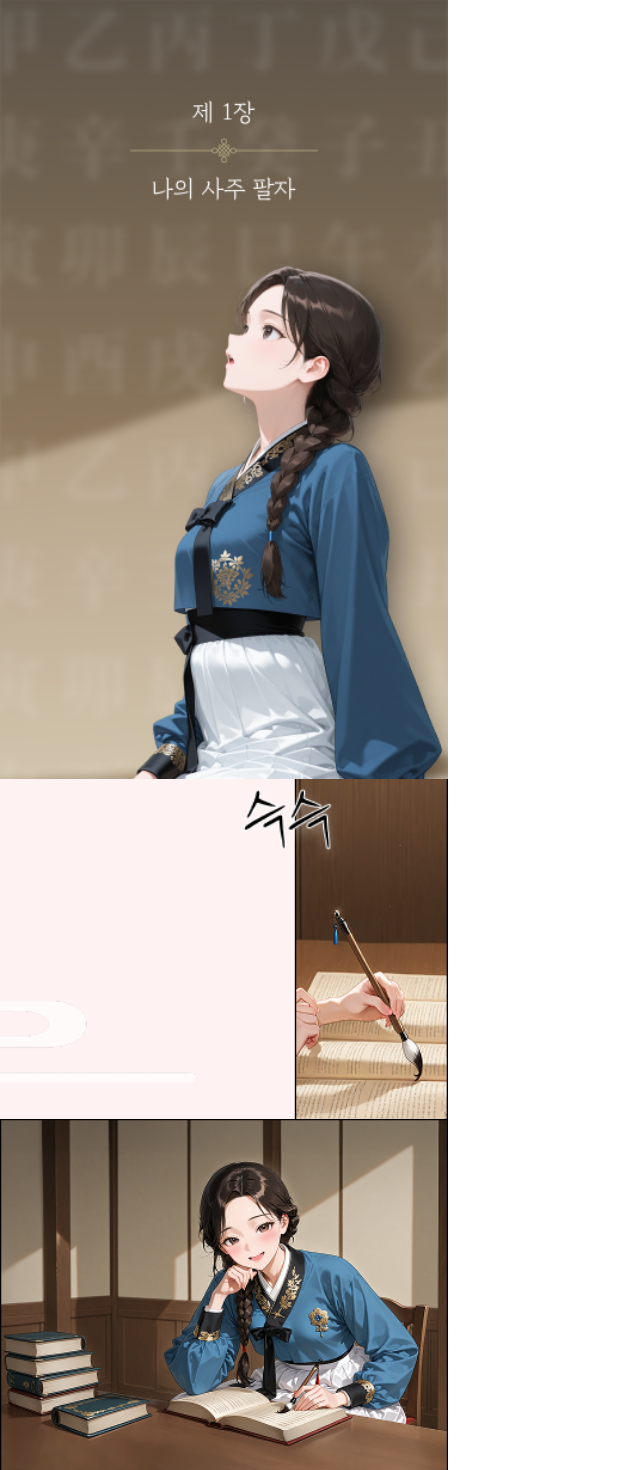
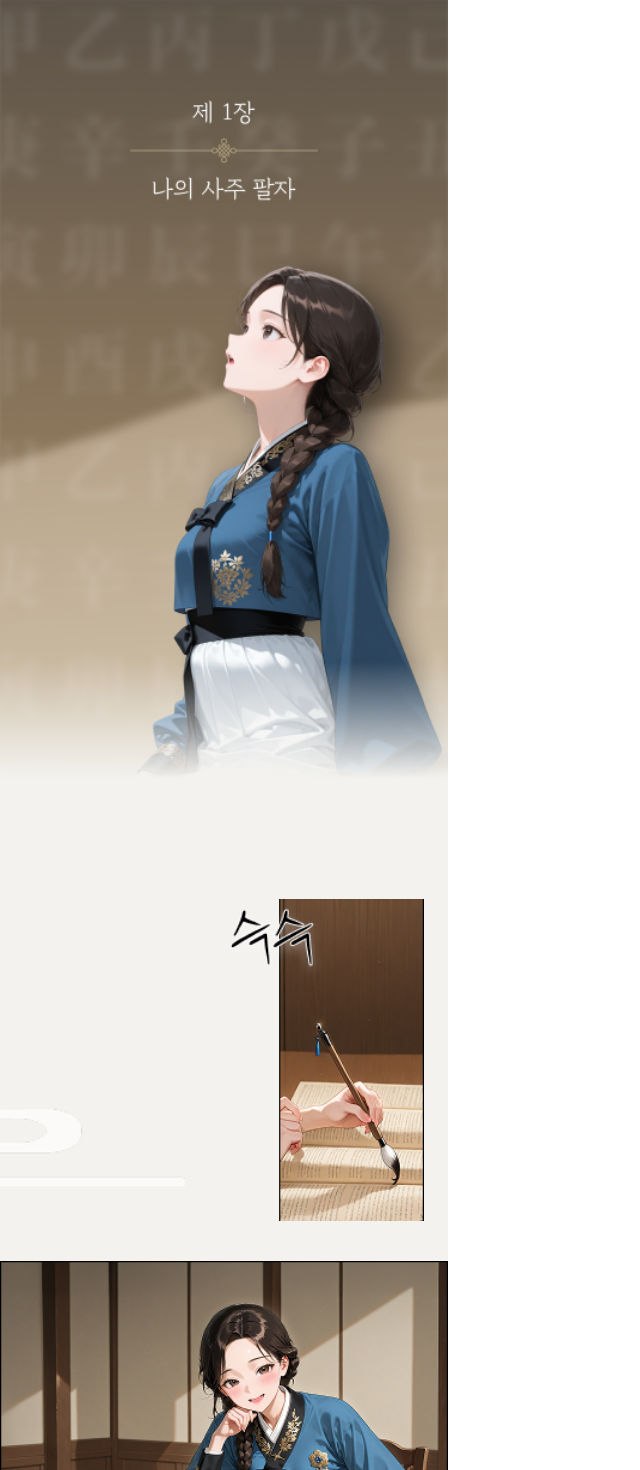
Before and after one commit to SeanKim05/rocket_ai, a Next.js app: page / in a window 1280 px wide. Shown: the top 1470 px of the page, without its empty margins (0-640 px from the left). Built offline with nearby package versions, Linux system fonts and the light colour scheme.

Commit message:
Feat: Image 레이아웃 완료

```diff
--- a/src/app/globals.css
+++ b/src/app/globals.css
@@ -1,4 +1,9 @@
 @import "tailwindcss";
+
+.bg-fade-beige {
+  background: linear-gradient(180deg, rgba(243, 242, 239, 0) 85%, #F3F2EF 100%);
+}
+
 
 @font-face {
   font-family: "GapyeongHanseokbongR";
@@ -24,6 +29,7 @@
   /* 색상 */
   --color-cell-red: #c23030;
   --color-cell-teal: #18868c;
+  --color-main-beige: #f3f2ef;
 }
 
 @layer components {
--- a/src/app/page.tsx
+++ b/src/app/page.tsx
@@ -1,28 +1,27 @@
 import ImageFramer from "@/components/ImageFrame";
+import GradientOverlay from "@/components/GradientOverlay";
 
 export default function Home() {
   return (
-    <div className="w-screen max-w-112">
+    <div className="w-screen max-w-112 bg-main-beige">
+      <div className="relative">
         <ImageFramer
           width={375}
           height={652}
           alt="인트로 이미지"
           src="/images/saju_intro.png"
         />
+        <GradientOverlay />
+      </div>
 
       <ImageFramer
         width={375}
         height={285}
         src="/images/brush.png"
-        className="bg-red-50"
+        className="mt-30 mb-10 mr-6"
       />
 
-      <ImageFramer
-        width={375}
-        height={306}
-        src="/images/saju_result.png"
-        className="bg-red-50"
-      />
+      <ImageFramer width={375} height={306} src="/images/saju_result.png" />
     </div>
   );
 }
--- /dev/null
+++ b/src/components/GradientOverlay.tsx
@@ -0,0 +1,16 @@
+import React from "react";
+
+interface GradientOverlayProps {
+  className?: string;
+  style?: React.CSSProperties;
+}
+
+const GradientOverlay: React.FC<GradientOverlayProps> = ({
+  className = "",
+}) => (
+  <div
+    className={`absolute left-0 top-0 w-full h-full pointer-events-none bg-[linear-gradient(180deg,rgba(243,242,239,0)_85%,#F3F2EF_100%)] ${className}`}
+  />
+);
+
+export default GradientOverlay;
--- a/src/components/ImageFrame.tsx
+++ b/src/components/ImageFrame.tsx
@@ -1,4 +1,6 @@
 import Image from "next/image";
+import React from "react";
+
 
 interface ImageProps {
   src: string;
@@ -7,6 +9,7 @@ interface ImageProps {
   height: number;
   className?: string;
   priority?: boolean;
+
 }
 
 export default function ImageFramer({
@@ -16,10 +19,11 @@ export default function ImageFramer({
   height,
   className = "",
   priority = false,
+
 }: ImageProps) {
   return (
     <div
-      className={`w-full relative ${className}`}
+      className={`relative ${className}`}
       style={{ aspectRatio: `${width} / ${height}` }}
     >
       <Image
@@ -30,6 +34,7 @@ export default function ImageFramer({
         className="object-cover"
         priority={priority}
       />
+
     </div>
   );
 }
```
Lines whose indentation alone changed are shown as unchanged.
